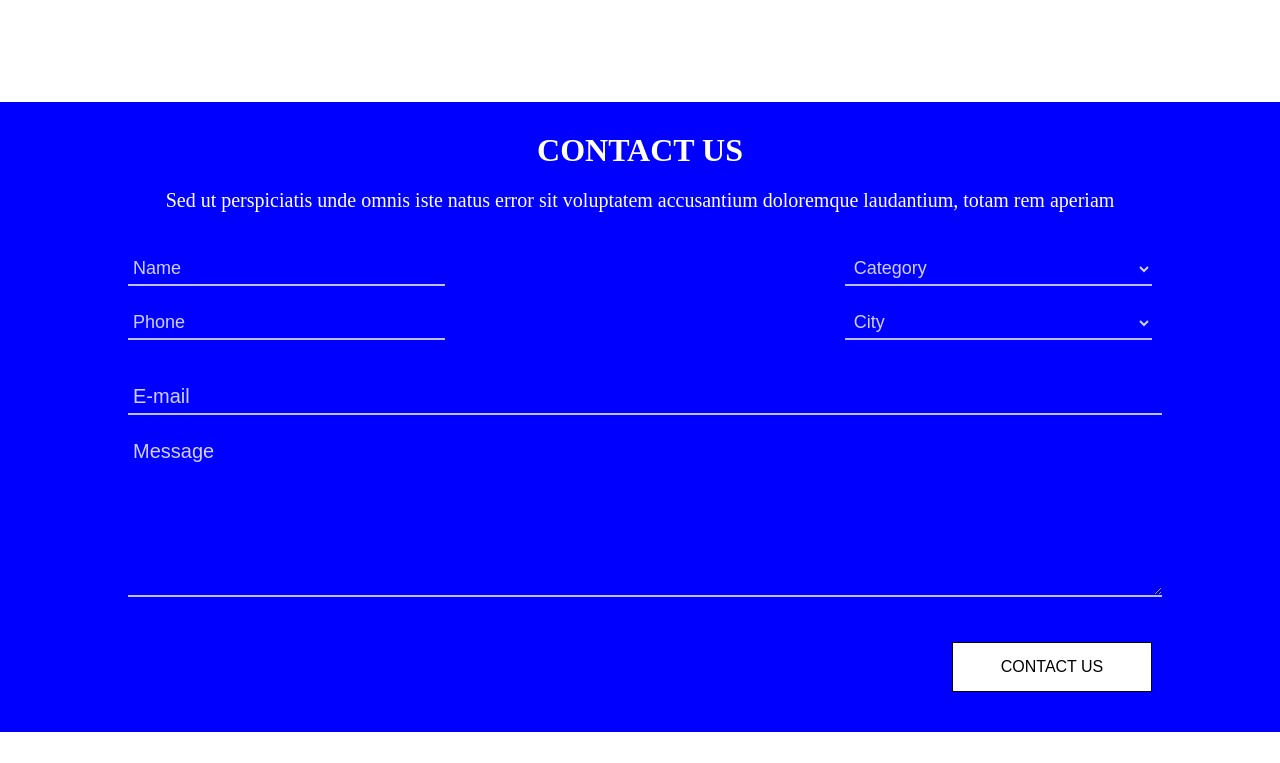
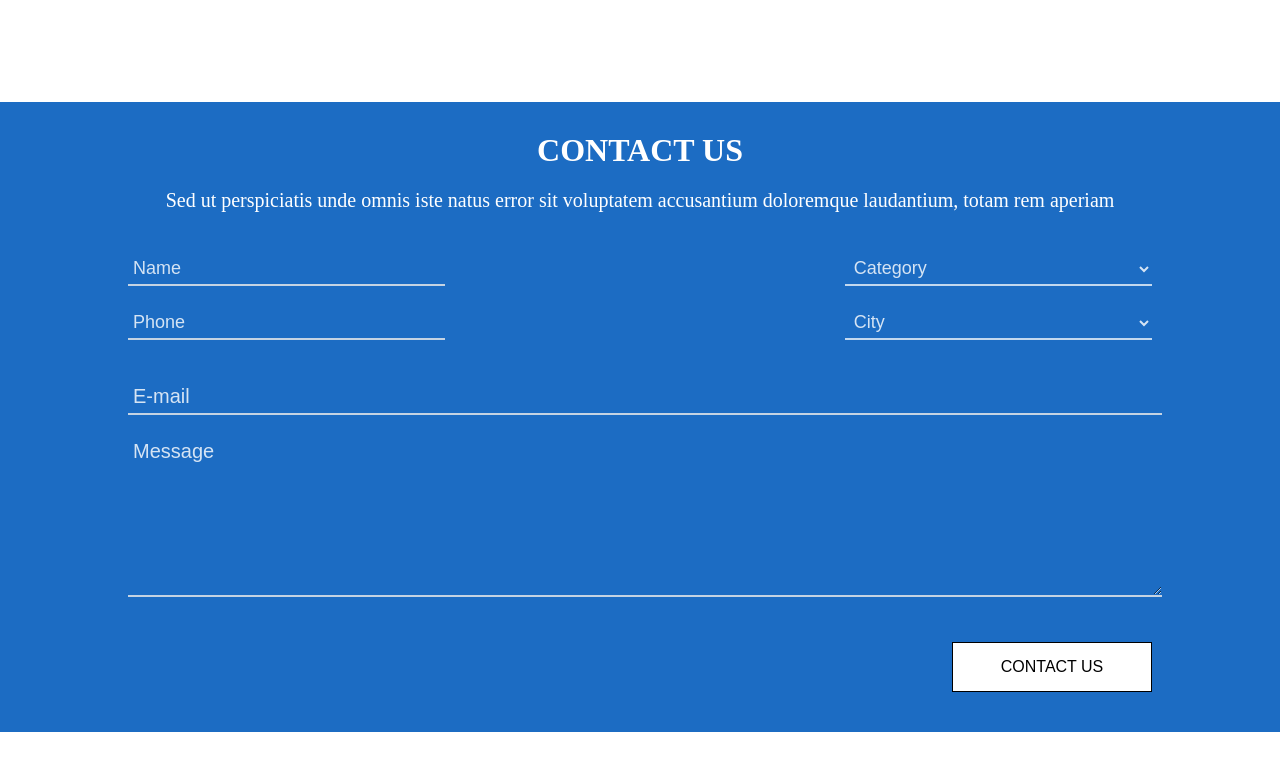
Before and after one commit to TheophilusM/html_home_page, a plain HTML site: page index.html in a window 1280 px wide. Shown: the part 1977-2740 px from the top of the page. Drawn offline with Linux system fonts and the light colour scheme.

Commit message:
bg update

```diff
--- a/index.css
+++ b/index.css
@@ -224,7 +224,7 @@ body {
 .contactUs {
     width: 100%;
     height: 600px;
-    background-color: blue;
+    background-color: #1C6CC3;
     margin-bottom: 50px;
     padding-top: 30px;
     color: white;
```
